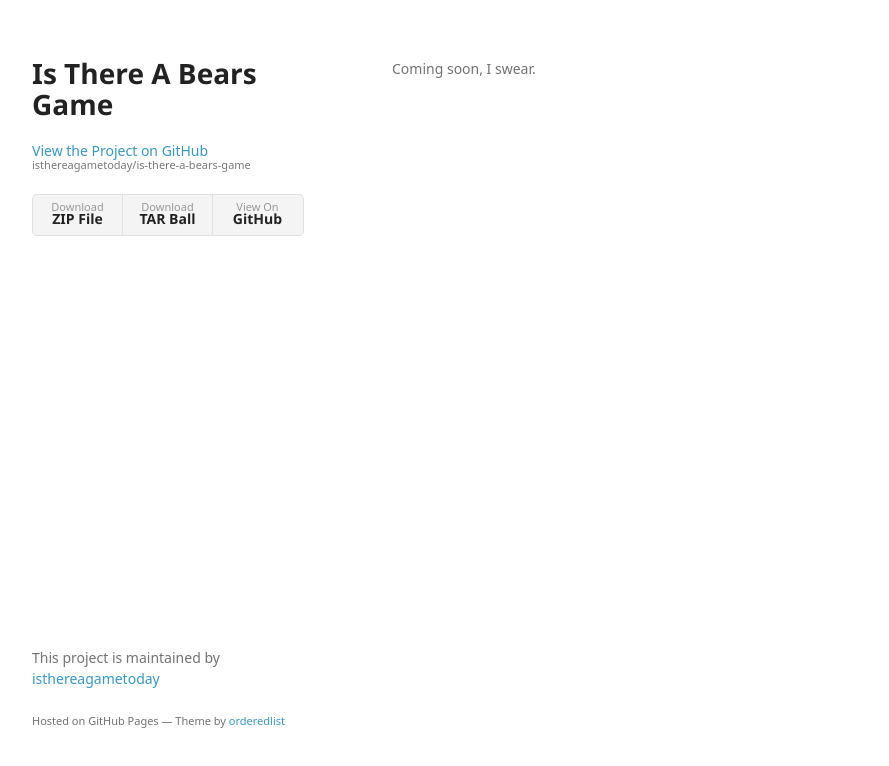
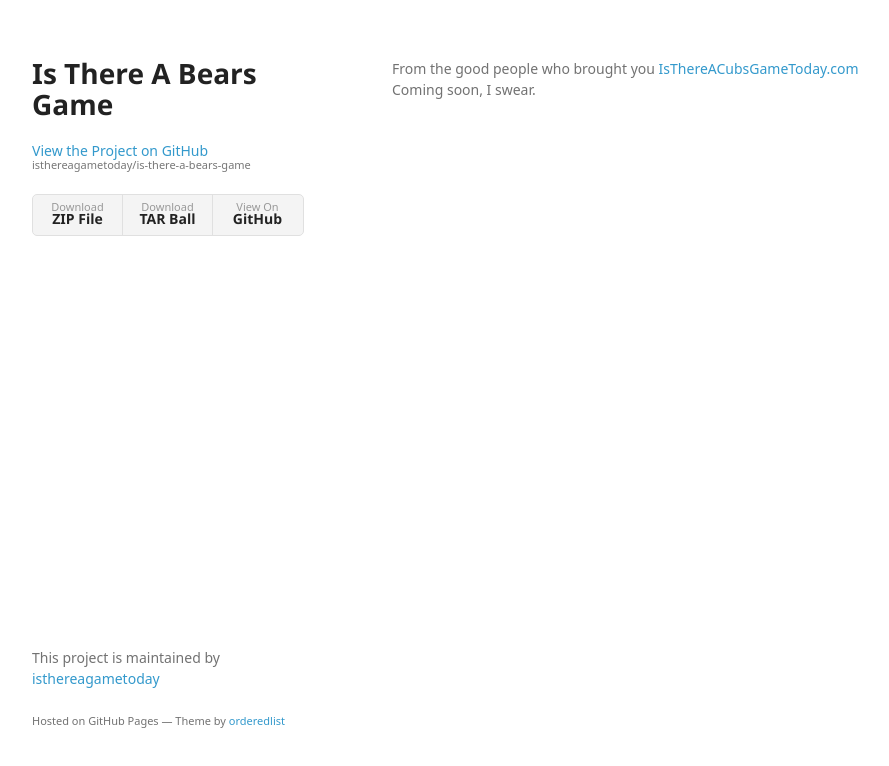
Before and after one commit to isthereagametoday/is-there-a-bears-game, a plain HTML site: page index.html in a window 1280 px wide. Shown: the whole page, without its empty margins (178-1067 px from the left). Drawn offline with Linux system fonts and the light colour scheme; a web font is replaced by a local one.

Commit message:
Create gh-pages branch via GitHub

```diff
--- a/index.html
+++ b/index.html
@@ -28,7 +28,8 @@
         </ul>
       </header>
       <section>
-        <p>Coming soon, I swear.</p>
+        <p>From the good people who brought you <a href="http://IsThereACubsGameToday.com">IsThereACubsGameToday.com</a>
+Coming soon, I swear.</p>
       </section>
       <footer>
         <p>This project is maintained by <a href="https://github.com/isthereagametoday">isthereagametoday</a></p>
--- a/params.json
+++ b/params.json
@@ -1 +1 @@
-{"name":"Is There A Bears Game","tagline":"","body":"Coming soon, I swear.","google":"","note":"Don't delete this file! It's used internally to help with page regeneration."}
+{"name":"Is There A Bears Game","tagline":"","body":"From the good people who brought you [IsThereACubsGameToday.com](http://IsThereACubsGameToday.com)\r\nComing soon, I swear.","google":"","note":"Don't delete this file! It's used internally to help with page regeneration."}
```
